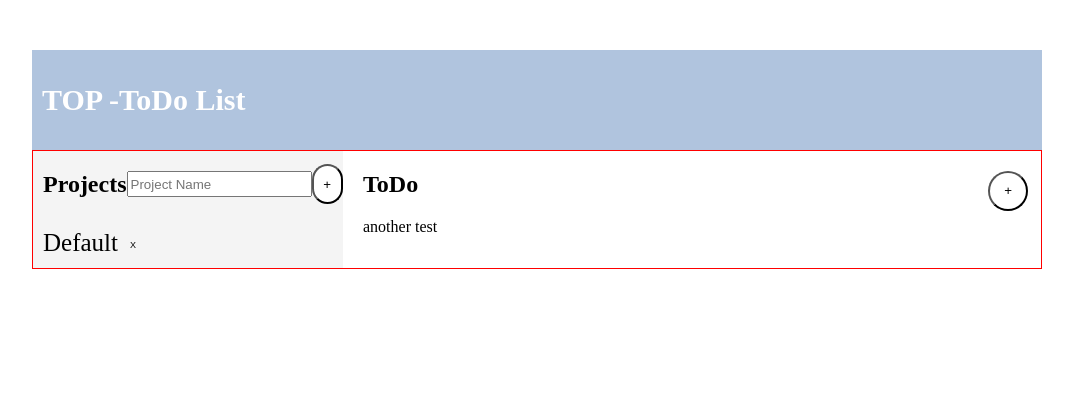
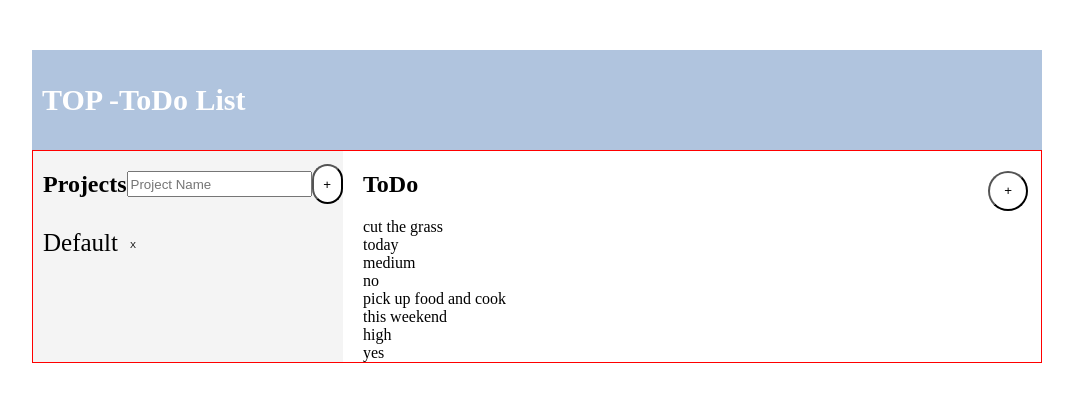
Before and after one commit to kpgh46/TOP-ToDoList, a website built with webpack: page dist/index.html in a window 1280 px wide. Shown: the whole page, without its empty margins (18-1091 px from the left). Built offline with nearby package versions, Linux system fonts and the light colour scheme.

Commit message:
added basic todo functionality

```diff
--- a/src/dom.js
+++ b/src/dom.js
@@ -4,6 +4,7 @@
 let dom = (() => {
 
     let projectList = document.querySelector("#project-list");
+    let todoList = document.querySelector("#todo-section");
 
     let createProjectDiv = (title, id) => {
         let div = document.createElement('div');
@@ -23,6 +24,39 @@
         return div;
     };
 
+    let createToDoDiv = (task, description,duedate,priority,complete) => {
+        let todoDiv = document.createElement('div');
+        todoDiv.classList.add("todo-div");
+
+
+        let todoTask = document.createElement('div')
+        let todoDescription = document.createElement('div')
+        let todoDueDate = document.createElement('div')
+        let todoPriority = document.createElement('div')
+        let todoComplete = document.createElement('div');
+
+        let todoInformationArray = [todoDescription,todoDueDate,todoPriority,todoComplete];
+
+        todoInformationArray.forEach(item => {
+            item.classList.add("todoInfo");
+            todoDiv.appendChild(item);
+        });
+
+        todoTask.textContent = task;
+        todoDescription.textContent = description;
+        todoDueDate.textContent = duedate;
+        todoPriority.textContent = priority;
+        todoComplete.textContent = complete;
+
+        return todoDiv;
+
+    };
+
+
+    let appendToDoDiv = (div) => {
+        todoList.appendChild(div);
+    }
+
     let appendProjectDiv = (div) => {
 
         projectList.appendChild(div);
@@ -37,8 +71,11 @@
     let render = () => {
         clearPage(projectList);
         addProject.mainArr.forEach(project => {
-            dom.appendProjectDiv(dom.createProjectDiv(project.title, project.id))
-        })
+            dom.appendProjectDiv(dom.createProjectDiv(project.title, project.id));
+            project.tasks.forEach(task => {
+                appendToDoDiv(createToDoDiv(task.task,task.description, task.duedate, task.priority,task.completed));
+            })
+        });
 
     };
 
```
Also changed, not shown: dist/bundle.js, dist/index.html.
